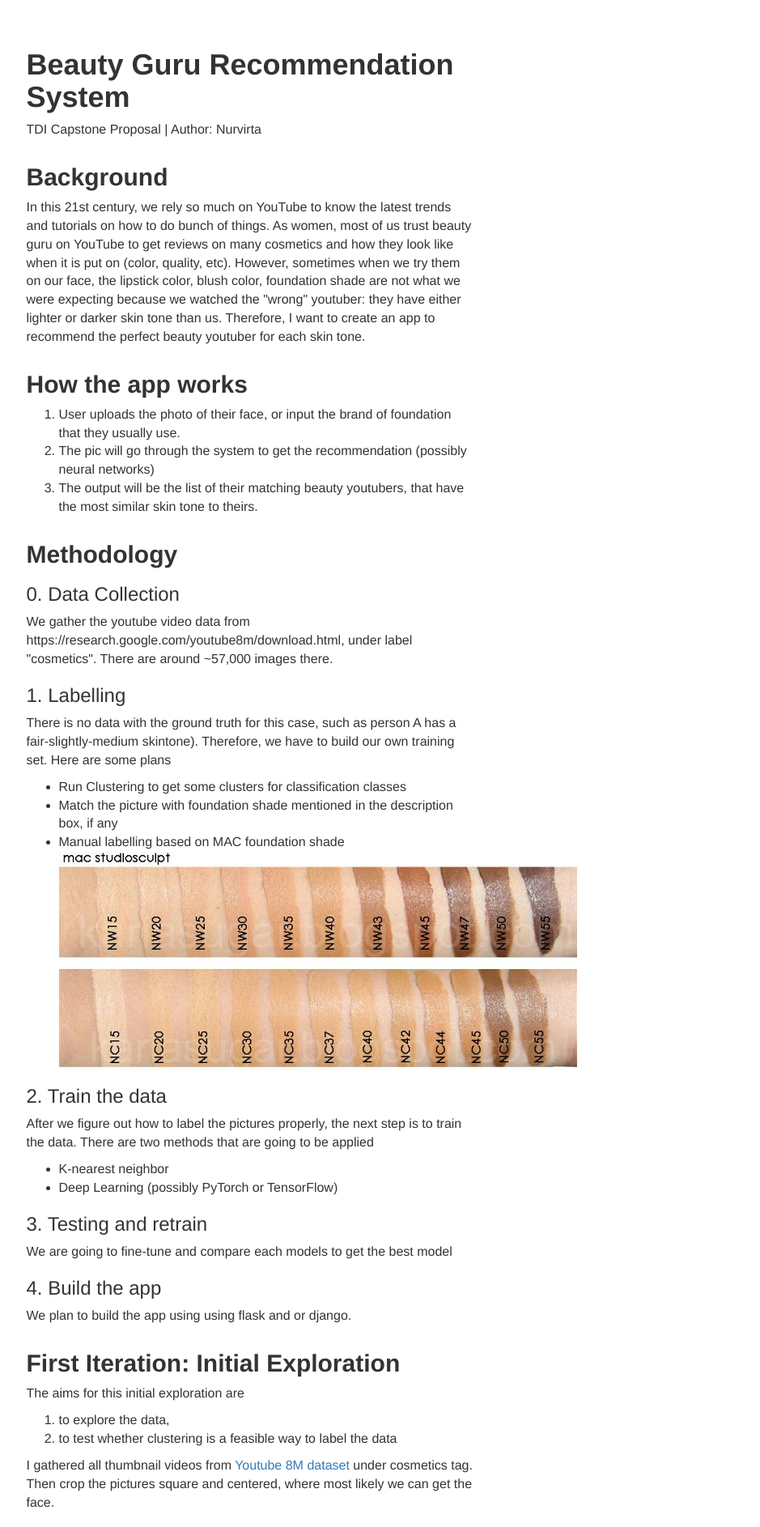
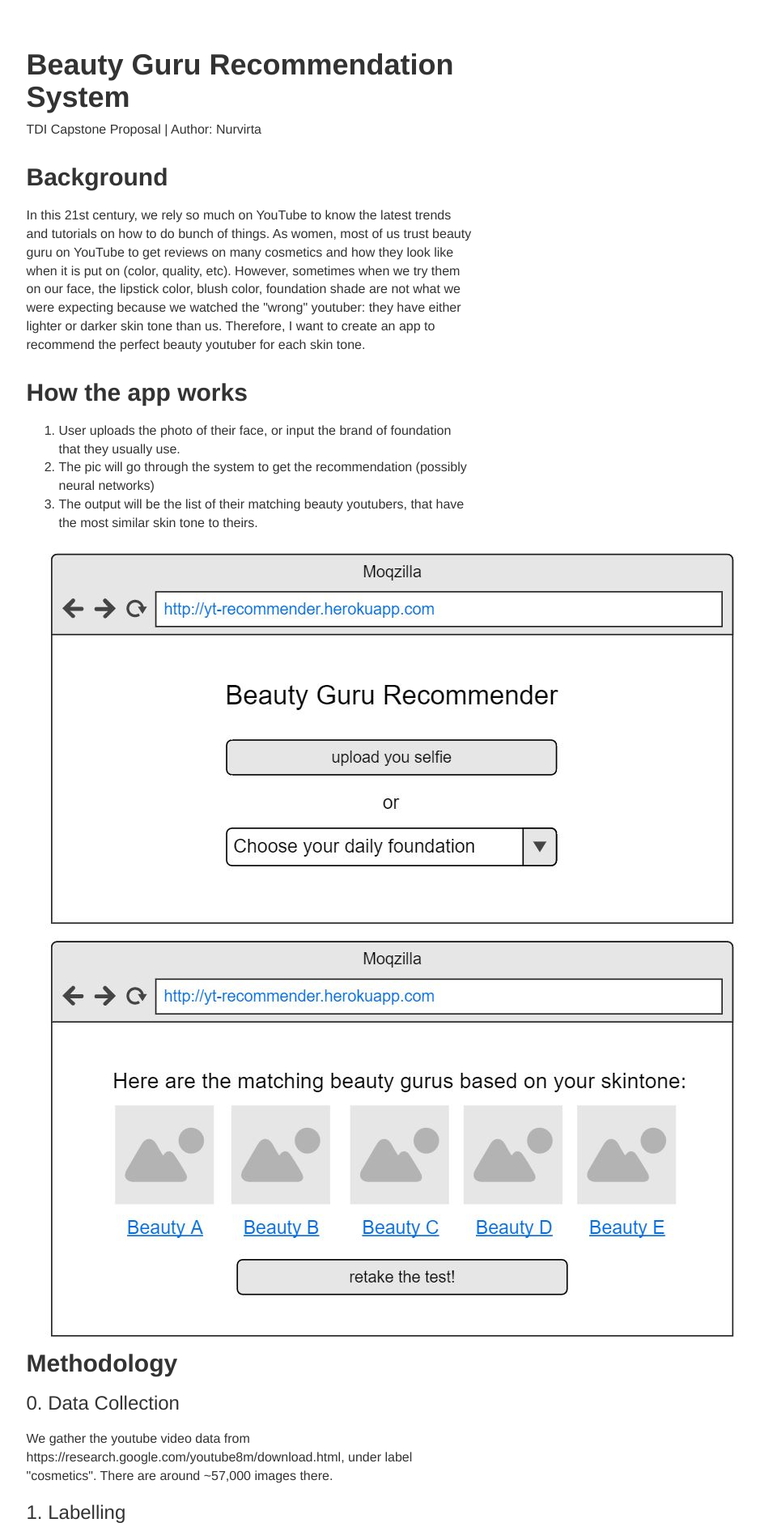
Before and after one commit to nmonarizqa/youtube-8m, a Flask app: page / in a window 1280 px wide. Shown: the top 1886 px of the page at 81% size, without its empty margins (315-1254 px from the left). Run offline with Flask 2, Linux system fonts and the light colour scheme; some libraries are stand-ins or nearby versions.

Commit message:
add mockups

```diff
--- a/static/css/custom.css
+++ b/static/css/custom.css
@@ -13,3 +13,8 @@
 body {
   font-size: 16px;
 }
+
+p {
+  margin-top: 20px;
+  margin-bottom: 20px;
+}
--- a/templates/index.html
+++ b/templates/index.html
@@ -24,6 +24,9 @@
           <li>The pic will go through the system to get the recommendation (possibly neural networks)</li>
           <li>The output will be the list of their matching beauty youtubers, that have the most similar skin tone to theirs.</li>
         </ol>
+        <div class="col-sm-12">
+          <img src="{{ url_for('static', filename='img/mockup.JPG') }}">
+        </div>
       </p>
       <h2>Methodology</h2>
       <h3>0. Data Collection</h3>
@@ -34,7 +37,9 @@
         <li>Run Clustering to get some clusters for classification classes</li>
         <li>Match the picture with foundation shade mentioned in the description box, if any</li>
         <li>Manual labelling based on MAC foundation shade</li>
-        <img src="{{ url_for('static', filename='img/mac.jpg') }}">
+        <div class="col-sm-12">
+          <img src="{{ url_for('static', filename='img/mac.jpg') }}">
+        </div>
       </ul>
       <h3>2. Train the data</h3>
       <p>After we figure out how to label the pictures properly, the next step is to train the data. There are two methods that are going to be applied</p>
@@ -58,7 +63,9 @@
         Then crop the pictures square and centered, where most likely we can get the face.</p>
         <img src="{{ url_for('static', filename='img/face.png') }}">
        <p>I used KMeans clustering with k=3 to get the "dominant colors" for each image. Hopefully, we can get an idea of the distribution of the skintone.</p>
-       <img src="{{ url_for('static', filename='img/dominant_colors.png') }}">
+       <div class="col-sm-12">
+         <img src="{{ url_for('static', filename='img/dominant_colors.png') }}">
+        </div>
        <p>The second column (second most dark/light) is most likely where the skintone at. As we can see here, because the nature of skintone, we can not really "divide" the colors into some categories.</p>
        <p>The elbow plot below also explain that other than two clusters, there are not many classes we can gather from the clustering</p>
        <img src="{{ url_for('static', filename='img/elbow.png') }}">
@@ -66,7 +73,9 @@
         <p> Therefore, we are planning to manually set the class for skintone and hand-labeled some images as training data.</p>
 
        <p>Also, here is little exploration about how beauty youtuber write their video descriptions</p>
+       <div class="col-sm-12">
        <img src="{{ url_for('static', filename='img/wordcloud.png') }}">
+      </div>
        <p>As we can see here, lots of url shortener. Beauty youtuber tend to mention the products they use in the video and put the affiliate link.
          As the videos that explicitely mentions "foundation shade" are not that much, we are going to use this anchor to scrap the foundation shade and match them with the picture, so that we can get additional attribute.</p>
 
```
Also changed, not shown: static/img/mockup.JPG (added).
